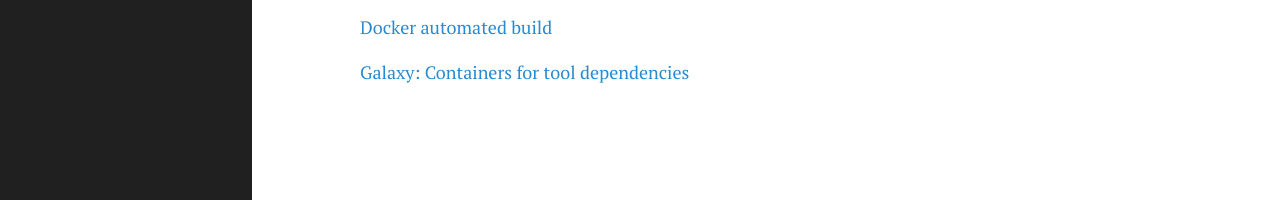
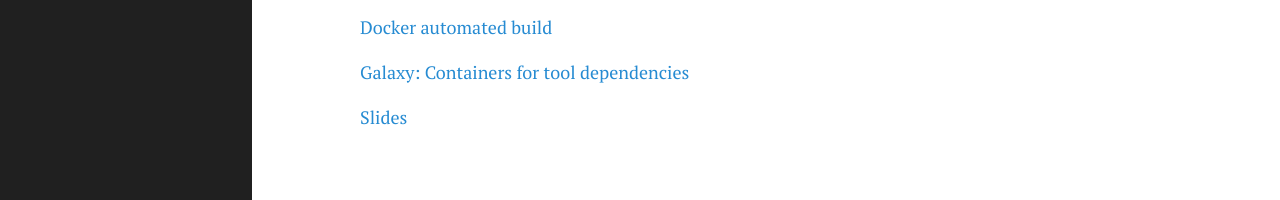
Before and after one commit to crs4/Galaxy4Developers, a Jekyll site: the page built from lectures/06.docker_and_galaxy.md, in a window 1280 px wide and 900 px high, scrolled down 19406 px. Shown: the part 697-897 px from the top of the window. Built offline with Jekyll 4.4.1, drawn with Linux system fonts in a browser that asks for light colours; nearby versions of some CDN libraries.

Commit message:
add slide link

```diff
--- a/lectures/06.docker_and_galaxy.md
+++ b/lectures/06.docker_and_galaxy.md
@@ -623,3 +623,5 @@ Remember: Galaxy run docker using sudo. You have to add docker runner to sudoers
 [Docker automated build](https://docs.docker.com/docker-hub/builds/#create-an-automated-build)
 
 [Galaxy: Containers for tool dependencies](https://docs.galaxyproject.org/en/latest/admin/special_topics/mulled_containers.html)
+
+[Slides](https://docs.google.com/presentation/d/1q99NwSXQtaectEsiSUfp3eZ2Gyxqu6Av29DtsVNgH-M/edit?usp=sharing)
```
